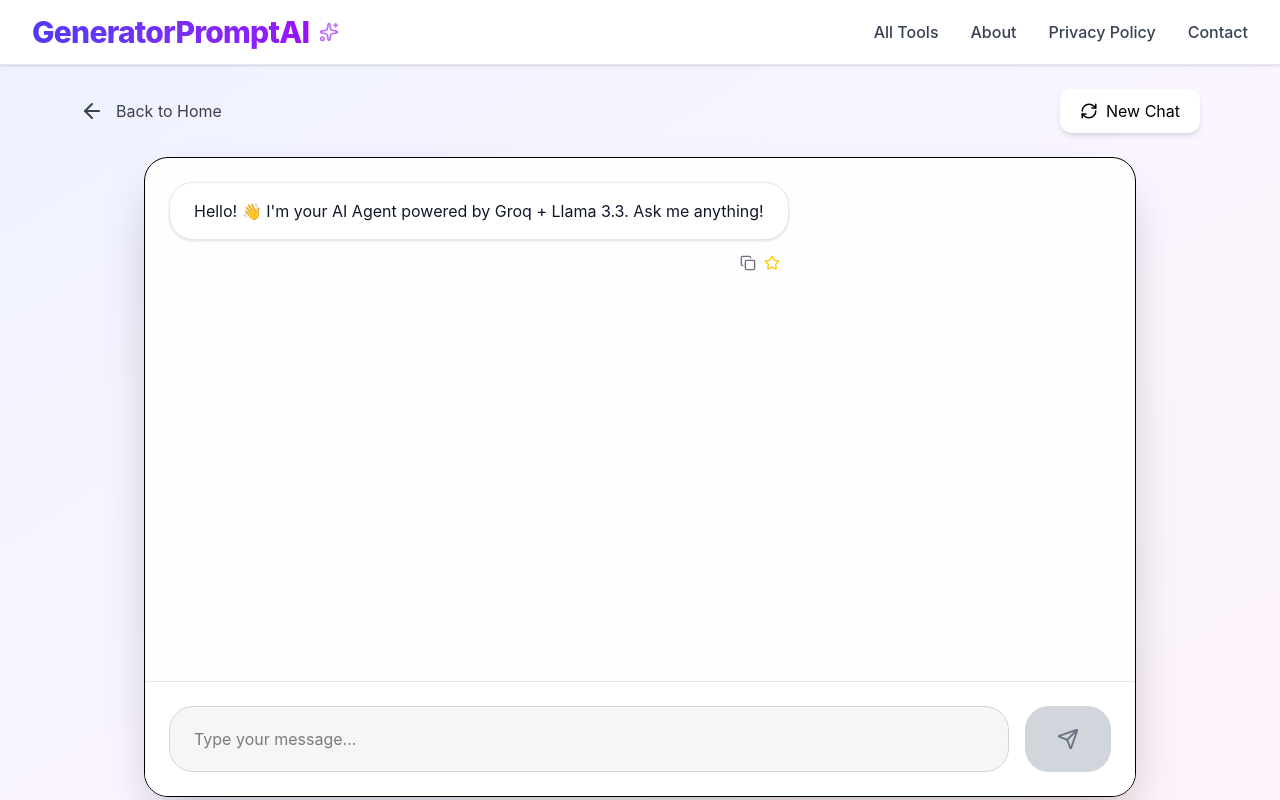
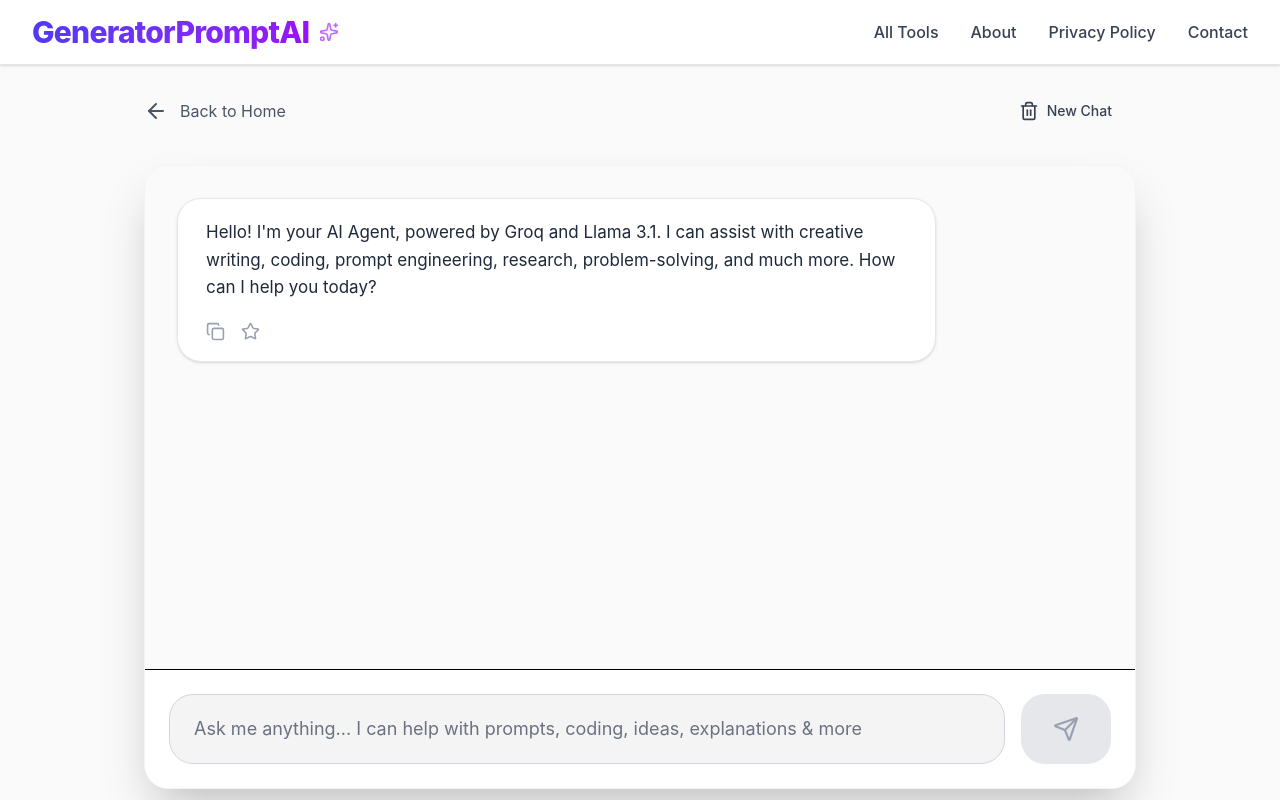
Before and after one commit to MuhammadAyan-450/GeneratorPromptAI, a React (Vite) app: page /tools/ai-agent in a window 1280 px wide. Shown: the top 800 px of the page. Built offline with nearby package versions, Linux system fonts and the light colour scheme.

Commit message:
Update AIAgent.jsx

```diff
--- a/src/tools/AIAgent.jsx
+++ b/src/tools/AIAgent.jsx
@@ -1,43 +1,60 @@
 // src/pages/AIAgent.jsx
 import React, { useState, useEffect, useRef } from "react";
 import { Link } from "react-router-dom";
-import { ArrowLeft, Send, RefreshCw, Copy, Star, Brain } from "lucide-react";
+import { Helmet } from "react-helmet-async";
+import { ArrowLeft, Send, RefreshCw, Copy, Star, Trash2 } from "lucide-react";
 import Navbar from "../components/Navbar";
 import Footer from "../components/Footer";
-import { Helmet } from "react-helmet";
 
 const AIAgent = () => {
   const [messages, setMessages] = useState(() => {
     const saved = localStorage.getItem("aiAgentChatHistory");
     return saved
       ? JSON.parse(saved)
-      : [{ role: "assistant", content: "Hello! 👋 I'm your AI Agent powered by Groq + Llama 3.3. Ask me anything!" }];
+      : [{
+          role: "assistant",
+          content: "Hello! I'm your AI Agent, powered by Groq and Llama 3.1.\n\nI can assist with creative writing, coding, prompt engineering, research, problem-solving, and much more.\n\nHow can I help you today?"
+        }];
   });
 
   const [input, setInput] = useState("");
   const [isThinking, setIsThinking] = useState(false);
   const [thinkingSteps, setThinkingSteps] = useState([]);
   const [favorites, setFavorites] = useState(() => {
-    const savedFav = localStorage.getItem("aiAgentFavorites");
-    return savedFav ? JSON.parse(savedFav) : [];
+    const saved = localStorage.getItem("aiAgentFavorites");
+    return saved ? JSON.parse(saved) : [];
   });
-  const [copiedIndex, setCopiedIndex] = useState(-1);
 
   const messagesEndRef = useRef(null);
 
+  // Auto-scroll to latest message
   useEffect(() => {
     messagesEndRef.current?.scrollIntoView({ behavior: "smooth" });
   }, [messages, thinkingSteps]);
 
-  useEffect(() => localStorage.setItem("aiAgentChatHistory", JSON.stringify(messages)), [messages]);
-  useEffect(() => localStorage.setItem("aiAgentFavorites", JSON.stringify(favorites)), [favorites]);
+  // Persist chat history
+  useEffect(() => {
+    localStorage.setItem("aiAgentChatHistory", JSON.stringify(messages));
+  }, [messages]);
+
+  // Persist favorites
+  useEffect(() => {
+    localStorage.setItem("aiAgentFavorites", JSON.stringify(favorites));
+  }, [favorites]);
 
   const simulateThinking = async () => {
     setIsThinking(true);
     setThinkingSteps([]);
-    const steps = ["Reading your message...", "Understanding context...", "Planning best response...", "Generating detailed answer..."];
+
+    const steps = [
+      "Analyzing your request...",
+      "Recalling conversation context...",
+      "Formulating structured response...",
+      "Refining for clarity and accuracy..."
+    ];
+
     for (const step of steps) {
-      await new Promise(r => setTimeout(r, 600));
+      await new Promise(r => setTimeout(r, 650));
       setThinkingSteps(prev => [...prev, step]);
     }
     setIsThinking(false);
@@ -45,8 +62,10 @@ const AIAgent = () => {
 
   const sendMessage = async () => {
     if (!input.trim() || isThinking) return;
-    const userMsg = { role: "user", content: input.trim() };
-    const updatedMessages = [...messages, userMsg];
+
+    const userMessage = { role: "user", content: input.trim() };
+    const updatedMessages = [...messages, userMessage];
+
     setMessages(updatedMessages);
     setInput("");
     await simulateThinking();
@@ -58,93 +77,85 @@ const AIAgent = () => {
         body: JSON.stringify({ messages: updatedMessages }),
       });
 
-      if (!res.ok) {
-        const err = await res.json().catch(() => ({}));
-        throw new Error(err.error || "Server error");
-      }
+      if (!res.ok) throw new Error("Request failed");
 
       const data = await res.json();
-      if (!data?.role || !data?.content) throw new Error("Invalid response from Groq API");
       setMessages(prev => [...prev, data]);
-    } catch (err) {
-      console.error("Chat error:", err);
-      setMessages(prev => [...prev, { role: "assistant", content: "⚠️ Couldn't connect right now. Possible reasons: Internet, rate limit, or API key issue." }]);
+    } catch (error) {
+      console.error(error);
+      setMessages(prev => [...prev, {
+        role: "assistant",
+        content: "I'm sorry, I couldn't connect to Groq right now. Please try again in a moment."
+      }]);
     }
   };
 
-  const copyMsg = (content, index) => {
+  const copyMessage = (content) => {
     navigator.clipboard.writeText(content);
-    setCopiedIndex(index);
-    setTimeout(() => setCopiedIndex(-1), 2000);
   };
 
-  const favoriteMsg = (msg) => {
-    if (favorites.some(f => f.content === msg.content)) return;
+  const toggleFavorite = (msg) => {
+    if (favorites.some(f => f.content === msg.content)) {
+      setFavorites(favorites.filter(f => f.content !== msg.content));
+    } else {
       setFavorites([...favorites, msg]);
+    }
   };
 
-  const newChat = () => {
-    setMessages([{ role: "assistant", content: "New chat started! 👋 Ask me anything." }]);
+  const clearChat = () => {
+    if (window.confirm("Start a new chat? Current conversation will be cleared.")) {
+      setMessages([{
+        role: "assistant",
+        content: "New conversation started. How can I assist you today?"
+      }]);
       localStorage.removeItem("aiAgentChatHistory");
+    }
   };
 
   return (
     <>
       <Helmet>
-        <title>AI Chatbot – GeneratorPromptAI | Groq + Llama 3.3</title>
-        <meta
-          name="description"
-          content="Chat with the AI Agent at GeneratorPromptAI, powered by Groq and Llama 3.3. Get instant answers, creative prompts, and content ideas for ChatGPT, MidJourney, and more."
-        />
-        <meta name="robots" content="index, follow" />
-
-        {/* Open Graph / Social Sharing */}
-        <meta property="og:title" content="AI Chatbot – GeneratorPromptAI | Groq + Llama 3.3" />
-        <meta
-          property="og:description"
-          content="Chat with the AI Agent at GeneratorPromptAI, powered by Groq and Llama 3.3. Get instant answers, creative prompts, and content ideas for ChatGPT, MidJourney, and more."
-        />
-        <meta property="og:type" content="website" />
-        <meta property="og:url" content="https://generatorpromptai.com/ai-agent" />
-
-        {/* Twitter Card */}
-        <meta name="twitter:card" content="summary_large_image" />
-        <meta name="twitter:title" content="AI Chatbot – GeneratorPromptAI | Groq + Llama 3.3" />
-        <meta
-          name="twitter:description"
-          content="Chat with the AI Agent at GeneratorPromptAI, powered by Groq and Llama 3.3. Get instant answers, creative prompts, and content ideas for ChatGPT, MidJourney, and more."
-        />
-
-        {/* Canonical URL */}
+        <title>AI Agent • Groq + Llama 3.1 — GeneratorPromptAI</title>
+        <meta name="description" content="Chat with a fast and intelligent AI Agent powered by Groq and Llama 3.1. Get helpful, accurate, and detailed responses instantly." />
+        <meta name="keywords" content="ai agent, groq ai, llama 3.1, ai chatbot, free ai chat, intelligent assistant" />
         <link rel="canonical" href="https://generatorpromptai.com/ai-agent" />
       </Helmet>
+
       <Navbar />
-      <div className="min-h-screen bg-gradient-to-br from-indigo-50 via-purple-50 to-pink-50">
-        <div className="max-w-6xl mx-auto px-4 py-6 flex items-center justify-between">
-          <Link to="/" className="flex items-center gap-3 text-gray-700 hover:text-indigo-600 transition-colors duration-200">
+
+      <div className="min-h-screen bg-zinc-50">
+        <div className="max-w-5xl mx-auto px-4 py-6">
+          <div className="flex justify-between items-center mb-8">
+            <Link to="/" className="flex items-center gap-3 text-gray-600 hover:text-indigo-600 transition">
               <ArrowLeft size={24} /> Back to Home
             </Link>
-          <button onClick={newChat} className="px-5 py-2.5 bg-white shadow-md hover:shadow-lg rounded-xl flex items-center gap-2 transition-all duration-200">
-            <RefreshCw size={18} /> New Chat
+
+            <button
+              onClick={clearChat}
+              className="flex items-center gap-2 px-6 py-3 text-sm font-medium text-gray-700 hover:text-red-600 hover:bg-red-50 rounded-2xl transition"
+            >
+              <Trash2 size={20} /> New Chat
             </button>
           </div>
 
-        <div className="max-w-5xl mx-auto px-4 pb-16">
-          <div className="bg-white/95 rounded-3xl shadow-2xl border overflow-hidden h-[80vh] flex flex-col">
-            <div className="flex-1 p-6 overflow-y-auto space-y-6">
-              {messages.map((msg, i) => (
-                <div key={i} className={`flex ${msg.role === "user" ? "justify-end" : "justify-start"}`}>
-                  <div
-                    className={`max-w-[80%] px-6 py-4 rounded-3xl relative break-words shadow ${msg.role === "user" ? "bg-gradient-to-r from-indigo-600 to-purple-600 text-white hover:scale-105 transform transition" : "bg-white text-gray-900 border border-gray-200 hover:scale-105 transform transition"}`}
-                  >
+          {/* Chat Window */}
+          <div className="bg-white rounded-3xl shadow-2xl border border-gray-100 overflow-hidden h-[78vh] flex flex-col">
+            {/* Messages */}
+            <div className="flex-1 p-8 overflow-y-auto space-y-9 bg-zinc-50">
+              {messages.map((msg, index) => (
+                <div key={index} className={`flex ${msg.role === "user" ? "justify-end" : "justify-start"}`}>
+                  <div className={`max-w-[82%] px-7 py-5 rounded-3xl text-[17px] leading-relaxed shadow-sm ${msg.role === "user"
+                    ? "bg-indigo-600 text-white"
+                    : "bg-white border border-gray-200 text-gray-800"}`}>
                     {msg.content}
+
                     {msg.role === "assistant" && (
-                      <div className="absolute -bottom-8 right-2 flex gap-2">
-                        <button onClick={() => copyMsg(msg.content, i)} title="Copy">
-                          <Copy size={16} className="text-gray-500 hover:text-gray-700 transition-colors" />
+                      <div className="flex gap-4 mt-5 text-gray-400">
+                        <button onClick={() => copyMessage(msg.content)} className="hover:text-gray-600 transition">
+                          <Copy size={19} />
                         </button>
-                        <button onClick={() => favoriteMsg(msg)} title="Add to Favorites">
-                          <Star size={16} className="text-yellow-400 hover:text-yellow-500 transition-colors" />
+                        <button onClick={() => toggleFavorite(msg)} className="hover:text-amber-500 transition">
+                          <Star size={19} className={favorites.some(f => f.content === msg.content) ? "fill-amber-500 text-amber-500" : ""} />
                         </button>
                       </div>
                     )}
@@ -154,15 +165,14 @@ const AIAgent = () => {
 
               {isThinking && (
                 <div className="flex justify-start">
-                  <div className="bg-indigo-50 px-7 py-5 rounded-3xl max-w-[80%] shadow-md animate-pulse">
-                    <div className="flex items-center gap-4 mb-2">
-                      <Brain size={28} className="text-indigo-600 animate-pulse" /> Thinking...
+                  <div className="bg-white border border-gray-200 px-7 py-5 rounded-3xl max-w-[75%] shadow">
+                    <div className="flex items-center gap-3 mb-4">
+                      <div className="w-5 h-5 border-2 border-indigo-600 border-t-transparent rounded-full animate-spin"></div>
+                      <span className="font-medium text-gray-700">Thinking...</span>
                     </div>
-                    <div className="space-y-2 pl-4">
+                    <div className="pl-8 space-y-2 text-sm text-gray-600">
                       {thinkingSteps.map((step, i) => (
-                        <div key={i} className="flex items-center gap-2 text-gray-700">
-                          <div className="w-2 h-2 bg-indigo-500 rounded-full animate-pulse" /> {step}
-                        </div>
+                        <div key={i}>• {step}</div>
                       ))}
                     </div>
                   </div>
@@ -172,25 +182,31 @@ const AIAgent = () => {
               <div ref={messagesEndRef} />
             </div>
 
-            <div className="p-6 border-t border-gray-200 bg-white/80 flex gap-4">
+            {/* Input Area */}
+            <div className="p-6 border-t bg-white">
+              <div className="flex gap-4">
                 <input
                   value={input}
-                onChange={e => setInput(e.target.value)}
-                onKeyDown={e => e.key === "Enter" && !e.shiftKey && (e.preventDefault(), sendMessage())}
-                placeholder="Type your message..."
-                className="flex-1 px-6 py-5 bg-gray-100/80 border border-gray-300 rounded-3xl focus:outline-none focus:ring-2 focus:ring-indigo-400 focus:border-indigo-400"
+                  onChange={(e) => setInput(e.target.value)}
+                  onKeyDown={(e) => e.key === "Enter" && !e.shiftKey && (e.preventDefault(), sendMessage())}
+                  placeholder="Ask me anything... I can help with prompts, coding, ideas, explanations & more"
+                  className="flex-1 px-6 py-5 bg-zinc-100 border border-gray-300 rounded-3xl focus:outline-none focus:ring-2 focus:ring-indigo-500 text-lg placeholder-gray-500"
                 />
                 <button
                   onClick={sendMessage}
                   disabled={isThinking || !input.trim()}
-                className={`px-8 py-5 rounded-3xl flex items-center justify-center ${isThinking || !input.trim() ? "bg-gray-300 text-gray-500 cursor-not-allowed" : "bg-gradient-to-r from-indigo-600 to-purple-600 text-white hover:scale-105 transform transition"}`}
+                  className={`px-8 py-5 rounded-3xl flex items-center justify-center transition-all ${isThinking || !input.trim()
+                    ? "bg-gray-200 text-gray-400 cursor-not-allowed"
+                    : "bg-indigo-600 hover:bg-indigo-700 text-white shadow-lg"}`}
                 >
-                {isThinking ? <RefreshCw size={22} className="animate-spin" /> : <Send size={22} />}
+                  {isThinking ? <RefreshCw size={26} className="animate-spin" /> : <Send size={26} />}
                 </button>
               </div>
             </div>
           </div>
         </div>
+      </div>
+
       <Footer />
     </>
   );
```
Lines whose indentation alone changed are shown as unchanged.
